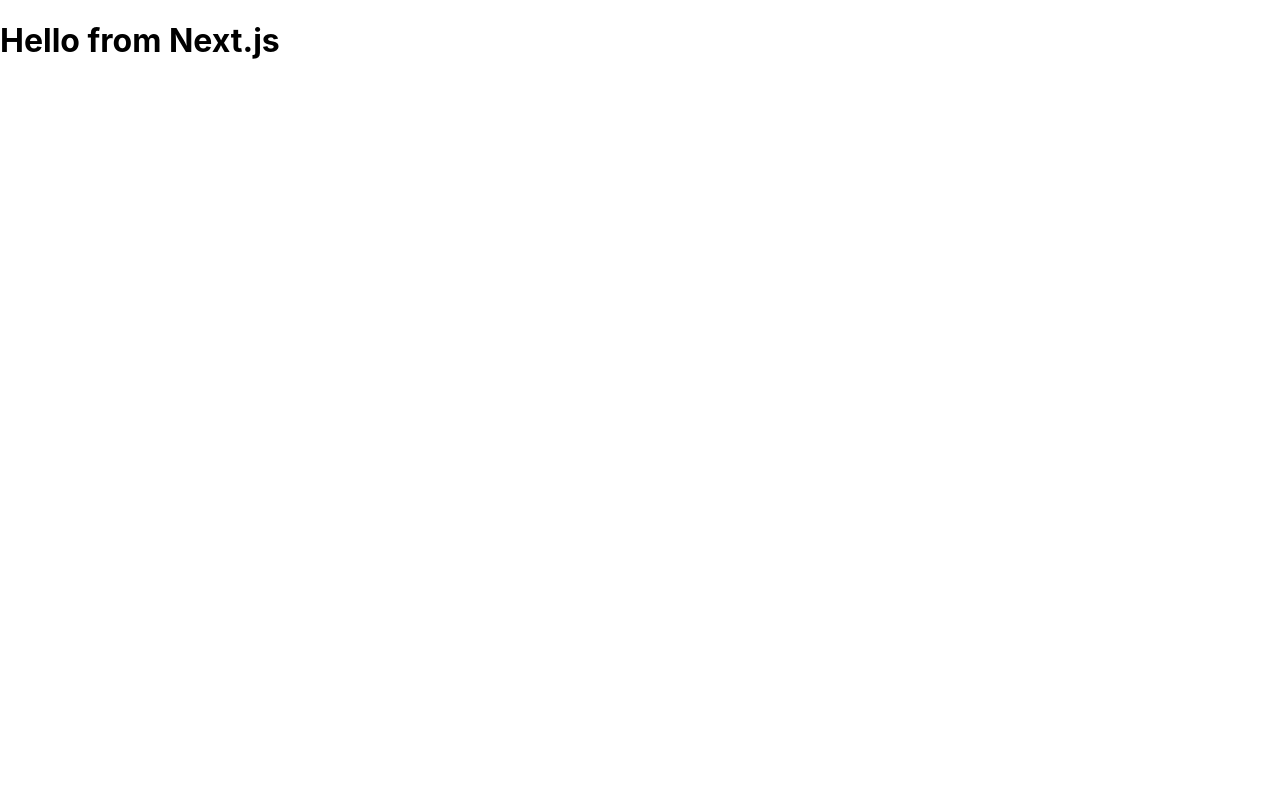
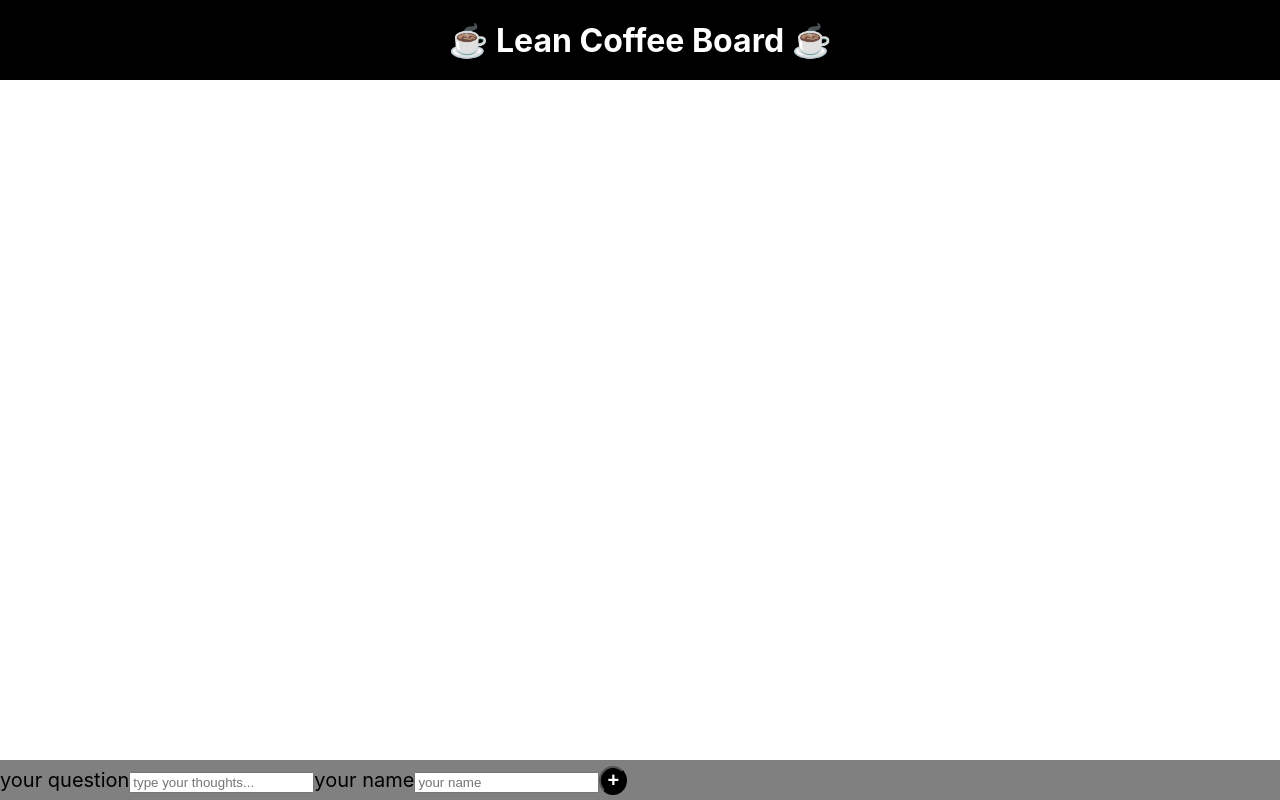
Before and after one commit to ufelgen/lean-coffee-board-ulli-new, a Next.js app: page / in a window 1280 px wide. Built offline with nearby package versions, Linux system fonts and the light colour scheme.

Commit message:
Feature/task 2 header and cards (#1)
* add Header component

* add footer with form

* add placeholder card component

* add logic for card rendering

```diff
--- /dev/null
+++ b/components/Card.js
@@ -0,0 +1,17 @@
+import styled from "styled-components";
+
+export default function Card({ name, thoughts }) {
+  return (
+    <StyledCard>
+      <h4>{name} is thinking about...</h4>
+      <p>{thoughts}</p>
+    </StyledCard>
+  );
+}
+
+const StyledCard = styled.div`
+  background-color: lightgrey;
+  border: 1px solid black;
+  margin: 10px;
+  padding: 10px;
+`;
--- /dev/null
+++ b/components/CardSection.js
@@ -0,0 +1,13 @@
+import Card from "./Card";
+import { Fragment } from "react";
+export default function CardSection({ array }) {
+  return (
+    <>
+      {array.map((item) => (
+        <Fragment key={item.id}>
+          <Card name={item.name} thoughts={item.thoughts} />
+        </Fragment>
+      ))}
+    </>
+  );
+}
--- /dev/null
+++ b/components/Form.js
@@ -0,0 +1,60 @@
+import styled from "styled-components";
+
+export default function Form({ onAddCard }) {
+  function handleSubmit(event) {
+    event.preventDefault();
+    const newCard = {
+      thoughts: event.target.elements.thoughts.value,
+      name: event.target.elements.name.value,
+    };
+
+    onAddCard(newCard);
+    event.target.reset();
+    event.target.elements.thoughts.focus();
+  }
+
+  return (
+    <>
+      <StyledFooter>
+        <form onSubmit={handleSubmit}>
+          <label htmlFor="thoughts">your question</label>
+          <input
+            id="thoughts"
+            name="thoughts"
+            type="text"
+            placeholder="type your thoughts..."
+            required
+          />
+          <label htmlFor="name">your name</label>
+          <input
+            id="name"
+            name="name"
+            type="text"
+            placeholder="your name"
+            required
+          />
+          <StyledButton type="submit"> + </StyledButton>
+        </form>
+      </StyledFooter>
+    </>
+  );
+}
+
+const StyledFooter = styled.footer`
+  background-color: grey;
+  display: flex;
+  align-items: center;
+  position: fixed;
+  bottom: 0;
+  height: 5vh;
+  width: 100%;
+  font-size: 20px;
+`;
+
+const StyledButton = styled.button`
+  border-radius: 50%;
+  color: white;
+  background-color: black;
+  font-size: 20px;
+  font-weight: bold;
+`;
--- /dev/null
+++ b/components/Header.js
@@ -0,0 +1,20 @@
+import styled from "styled-components";
+
+export default function Header() {
+  return (
+    <>
+      <StyledHeader>
+        <h1>☕️ Lean Coffee Board ☕️</h1>
+      </StyledHeader>
+    </>
+  );
+}
+
+const StyledHeader = styled.header`
+  background-color: black;
+  color: white;
+  height: 10vh;
+  justify-content: center;
+  align-content: center;
+  display: flex;
+`;
--- a/pages/index.js
+++ b/pages/index.js
@@ -1,7 +1,30 @@
+import Header from "../components/Header";
+import CardSection from "../components/CardSection";
+import Form from "../components/Form";
+import { nanoid } from "nanoid";
+
+import { useState } from "react";
+
 export default function HomePage() {
+  const [cards, setCards] = useState([]);
+
+  function handleAddCard(newCard) {
+    setCards([{ id: nanoid(), ...newCard }, ...cards]);
+    console.log(cards);
+    console.log(newCard);
+    console.log(cards);
+  }
+
   return (
-    <div>
-      <h1>Hello from Next.js</h1>
-    </div>
+    <>
+      <Header />
+      <CardSection array={cards} />
+      <Form onAddCard={handleAddCard} />
+    </>
   );
 }
+
+const defaultCards = [
+  { id: 1, name: "Hilde", thoughts: "cat food" },
+  { id: 2, name: "Ulli", thoughts: "coffee" },
+];
```
